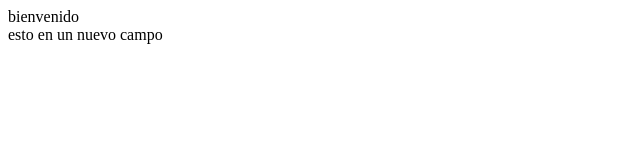
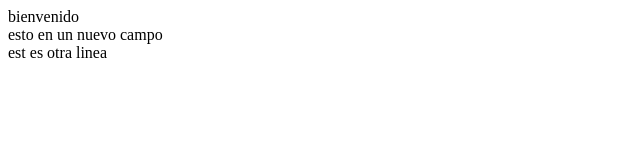
Before and after one commit to rikelme115/claseGit, a plain HTML site: page index.html in a window 1280 px wide. Shown: the whole page, without its empty margins (0-640 px from the left). Drawn offline with Linux system fonts and the light colour scheme.

Commit message:
nuevo cambio

```diff
--- a/index.html
+++ b/index.html
@@ -9,5 +9,6 @@
 <body>
     <div>bienvenido</div>
     <div>esto en un nuevo campo</div>
+    <div>est es otra linea</div>
 </body>
 </html>
```
